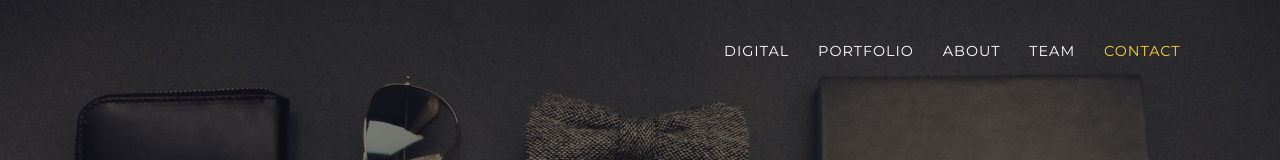
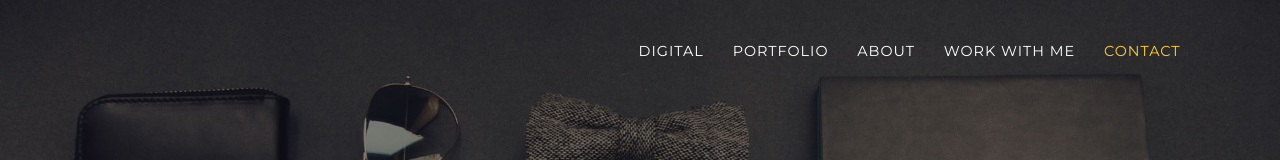
Before and after one commit to emordiuche/uche-portfolio-bootstrap, a website with bundled scripts: page index.html in a window 1280 px wide. Shown: the top 160 px of the page. Built offline with nearby package versions, Linux system fonts and the light colour scheme; a web font is replaced by a local one.

Commit message:
Update index.html

```diff
--- a/index.html
+++ b/index.html
@@ -47,7 +47,7 @@
             <a class="nav-link js-scroll-trigger" href="#about">About</a>
           </li>
           <li class="nav-item">
-            <a class="nav-link js-scroll-trigger" href="#team">Team</a>
+            <a class="nav-link js-scroll-trigger" href="#team">Work with me</a>
           </li>
           <li class="nav-item">
             <a class="nav-link js-scroll-trigger" href="#contact">Contact</a>
```
